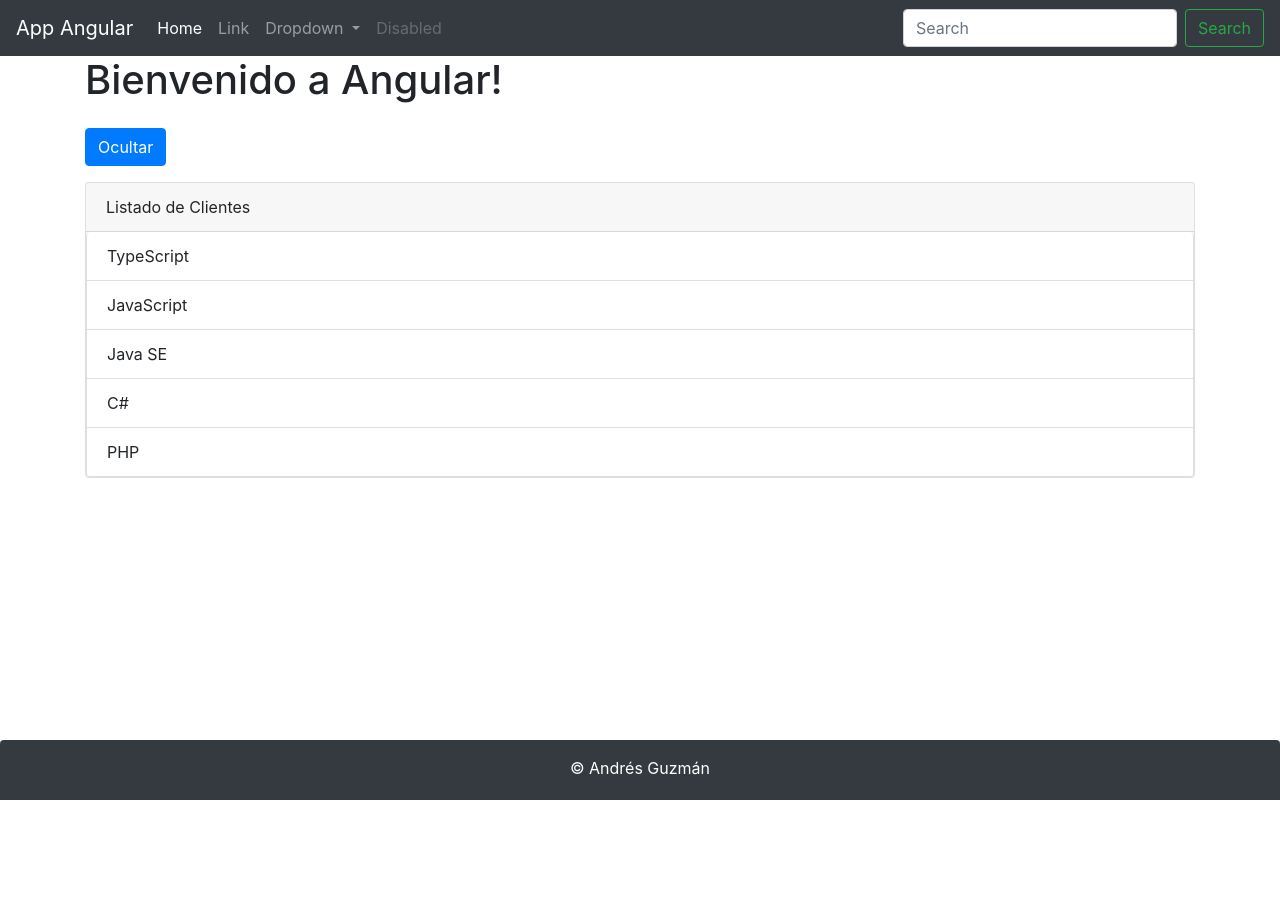
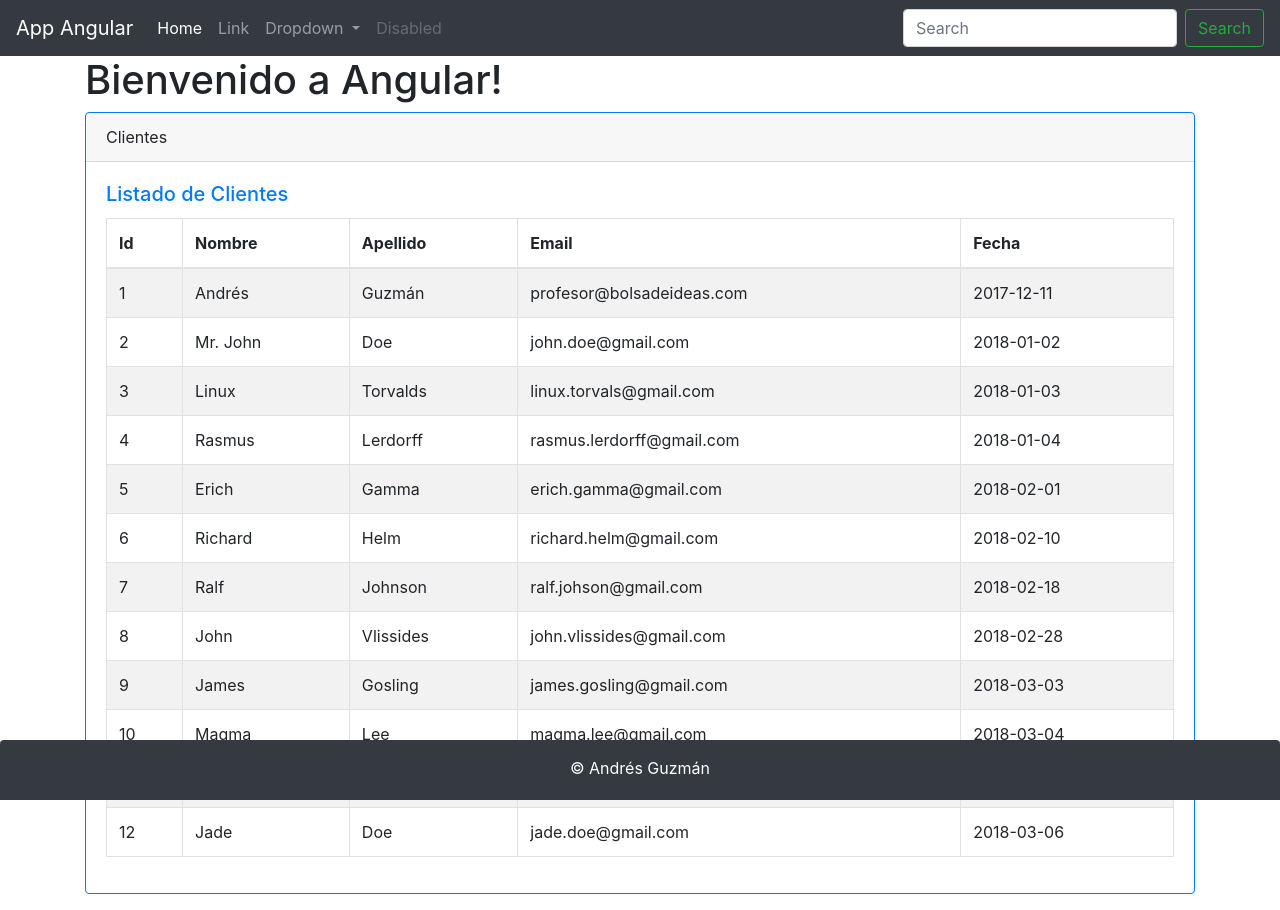
Before and after one commit to alexstk/spring5_angular7, an Angular app in the folder angular/clientes-app/: page / in a window 1280 px wide. Before the commit the page ends 800 px from the top, so only its background shows below. Built offline with nearby package versions, Linux system fonts and the light colour scheme.

Commit message:
15. Listando los objetos del tipo Cliente

```diff
--- a/angular/clientes-app/src/app/app.component.html
+++ b/angular/clientes-app/src/app/app.component.html
@@ -3,6 +3,6 @@
   <h1>
     {{ title }}!
   </h1>
-  <app-directiva></app-directiva>
+  <app-clientes></app-clientes>
 </div>
 <app-footer></app-footer>
--- a/angular/clientes-app/src/app/clientes/clientes.component.html
+++ b/angular/clientes-app/src/app/clientes/clientes.component.html
@@ -1 +1,26 @@
-<p>clientes works!</p>
+<div class="card border-primary mb-3">
+    <div class="card-header">Clientes</div>
+    <div class="card-body text-primary">
+        <h5 class="card-title">Listado de Clientes</h5>
+        <table class="table table-bordered table-striped">
+            <thead>
+                <tr>
+                    <th>Id</th>
+                    <th>Nombre</th>
+                    <th>Apellido</th>
+                    <th>Email</th>
+                    <th>Fecha</th>
+                </tr>
+            </thead>
+            <tbody>
+                <tr *ngFor="let cliente of clientes">
+                    <td>{{cliente.id}}</td>
+                    <td>{{cliente.nombre}}</td>
+                    <td>{{cliente.apellido}}</td>
+                    <td>{{cliente.email}}</td>
+                    <td>{{cliente.createAt}}</td>
+                </tr>
+            </tbody>
+        </table>
+    </div>
+</div>
--- a/angular/clientes-app/src/app/clientes/clientes.component.ts
+++ b/angular/clientes-app/src/app/clientes/clientes.component.ts
@@ -1,4 +1,5 @@
 import { Component, OnInit } from '@angular/core';
+import { Cliente } from './cliente'
 
 @Component({
   selector: 'app-clientes',
@@ -6,6 +7,21 @@ import { Component, OnInit } from '@angular/core';
 })
 export class ClientesComponent implements OnInit {
 
+  clientes: Cliente[] = [
+    { id: 1, nombre: 'Andrés', apellido: 'Guzmán', email: 'profesor@bolsadeideas.com', createAt: '2017-12-11' },
+    { id: 2, nombre: 'Mr. John', apellido: 'Doe', email: 'john.doe@gmail.com', createAt: '2018-01-02' },
+    { id: 3, nombre: 'Linux', apellido: 'Torvalds', email: 'linux.torvals@gmail.com', createAt: '2018-01-03' },
+    { id: 4, nombre: 'Rasmus', apellido: 'Lerdorff', email: 'rasmus.lerdorff@gmail.com', createAt: '2018-01-04' },
+    { id: 5, nombre: 'Erich', apellido: 'Gamma', email: 'erich.gamma@gmail.com', createAt: '2018-02-01' },
+    { id: 6, nombre: 'Richard', apellido: 'Helm', email: 'richard.helm@gmail.com', createAt: '2018-02-10' },
+    { id: 7, nombre: 'Ralf', apellido: 'Johnson', email: 'ralf.johson@gmail.com', createAt: '2018-02-18' },
+    { id: 8, nombre: 'John', apellido: 'Vlissides', email: 'john.vlissides@gmail.com', createAt: '2018-02-28' },
+    { id: 9, nombre: 'James', apellido: 'Gosling', email: 'james.gosling@gmail.com', createAt: '2018-03-03' },
+    { id: 10, nombre: 'Magma', apellido: 'Lee', email: 'magma.lee@gmail.com', createAt: '2018-03-04' },
+    { id: 11, nombre: 'Tornado', apellido: 'Roe', email: 'tornado.roe@gmail.com', createAt: '2018-03-05' },
+    { id: 12, nombre: 'Jade', apellido: 'Doe', email: 'jade.doe@gmail.com', createAt: '2018-03-06' },
+  ];
+
   constructor() { }
 
   ngOnInit() {
```
